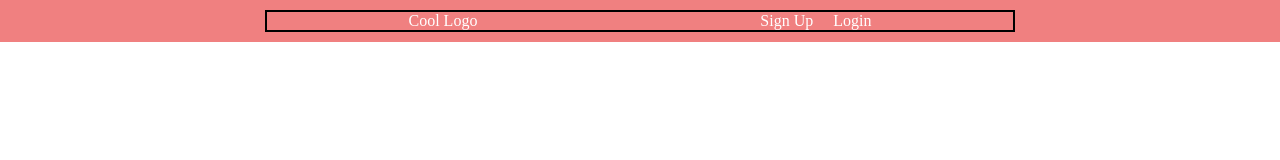
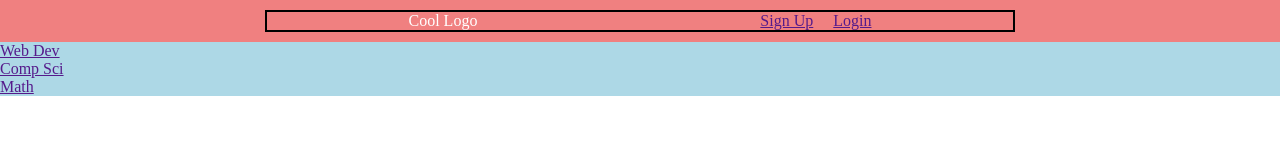
Before and after one commit to notorio-sds/pn-blog, a plain HTML site: page index.html in a window 1280 px wide. Drawn offline with Linux system fonts and the light colour scheme.

Commit message:
More content to landing page

```diff
--- a/index.html
+++ b/index.html
@@ -14,9 +14,21 @@
             <div class="logo">Cool Logo</div>
 
             <div class="links">
-                <div class="signup">Sign Up</div>
-                <div class="login">Login</div>
+                <div class="signup"><a href="">Sign Up</a></div>
+                <div class="login"><a href="">Login</a></div>
             </div>
+        </div>
+    </div>
+    <div class="body">
+        <div class="col-1">
+            <ul>
+                <li><a href="">Web Dev</a></li>
+                <li><a href="">Comp Sci</a></li>
+                <li><a href="">Math</a></li>
+            </ul>
+        </div>
+        <div class="col-2">
+
         </div>
     </div>
 </body>
--- a/styles.css
+++ b/styles.css
@@ -28,3 +28,7 @@
 .login {
     margin-left: 20px;
 }
+
+.body {
+    background-color: lightblue;
+}
```
